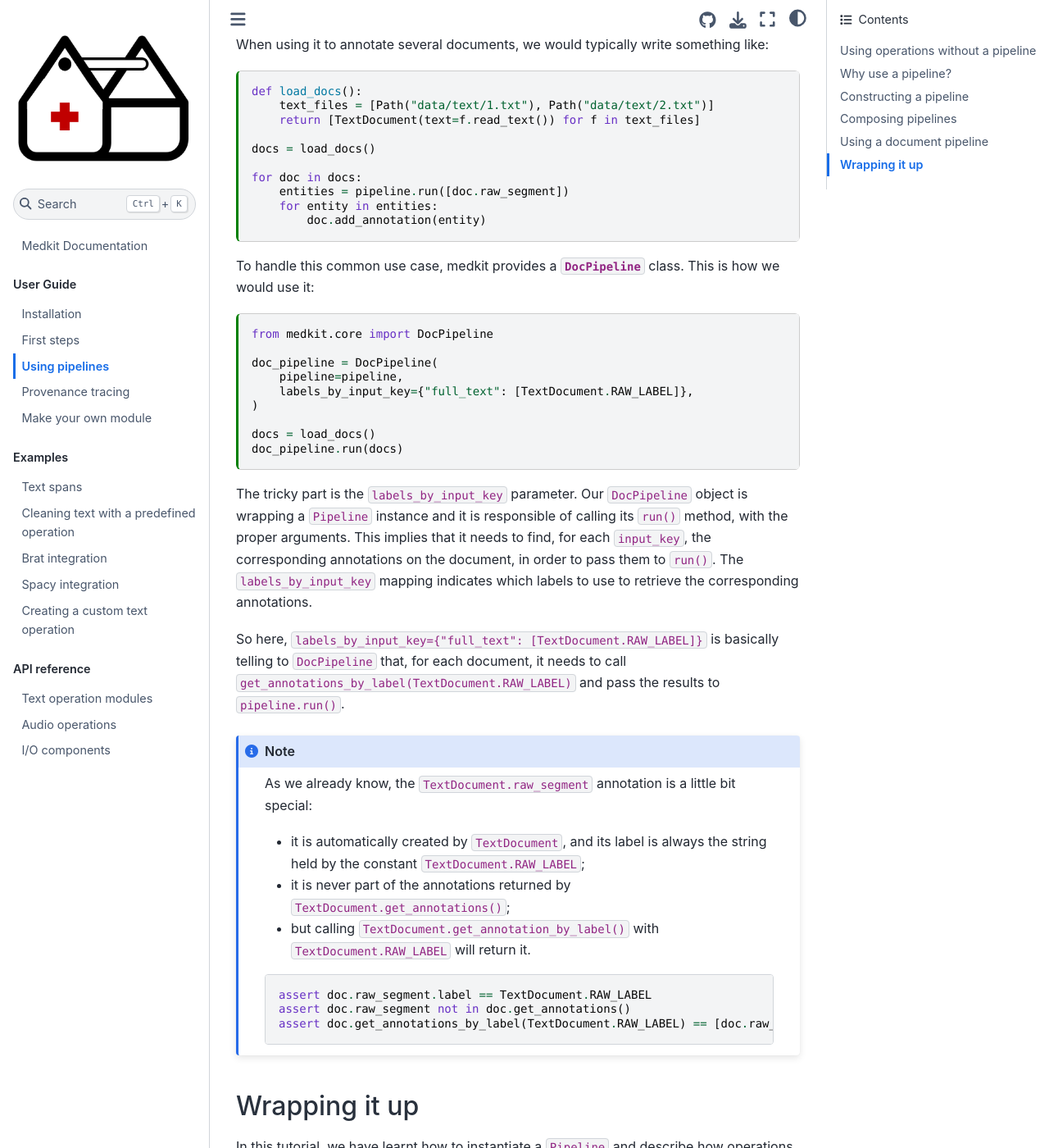
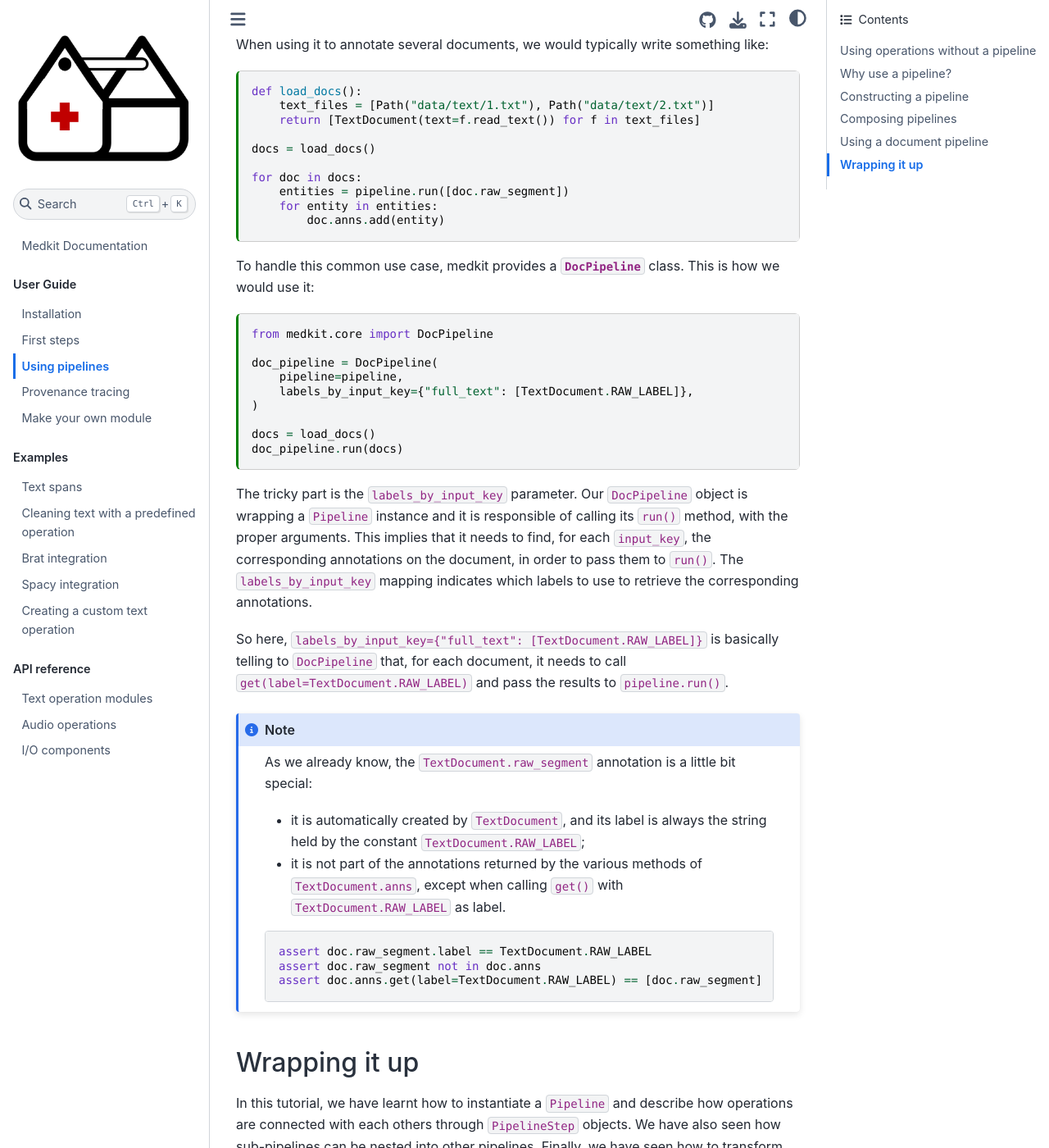
Before and after one commit to TeamHeka/medkit, a Jupyter Book: the page built from docs/user_guide/pipeline.md, in a window 1280 px wide and 1400 px high, scrolled down 5539 px. Shown: the whole window at 82% size. Built offline with Jupyter Book 1.0.4 settings and Sphinx 7.4.7 and the Sphinx Book theme 1.1.4, drawn with Linux system fonts in a browser that asks for light colours; pages that are not in the unit, such as notebooks, are missing from menus.

Commit message:
Use Document.anns in docs

````diff
--- a/docs/user_guide/pipeline.md
+++ b/docs/user_guide/pipeline.md
@@ -311,7 +311,7 @@ docs = load_docs()
 for doc in docs:
     entities = pipeline.run([doc.raw_segment])
     for entity in entities:
-        doc.add_annotation(entity)
+        doc.anns.add(entity)
 ```
 
 To handle this common use case, medkit provides a
@@ -338,23 +338,21 @@ to retrieve the corresponding annotations.
 
 So here, `labels_by_input_key={"full_text": [TextDocument.RAW_LABEL]}` is
 basically telling to `DocPipeline` that, for each document, it needs to call
-`get_annotations_by_label(TextDocument.RAW_LABEL)` and pass the results to
-`pipeline.run()`.
+`get(label=TextDocument.RAW_LABEL)` and pass the results to `pipeline.run()`.
 
 ```{note}
 As we already know, the `TextDocument.raw_segment` annotation is a little bit
 special:
  - it is automatically created by `TextDocument`, and its label is always the
    string held by the constant `TextDocument.RAW_LABEL`;
- - it is never part of the annotations returned by
-   `TextDocument.get_annotations()`;
- - but calling `TextDocument.get_annotation_by_label()` with
-   `TextDocument.RAW_LABEL` will return it.
+ - it is not part of the annotations returned by the various methods of
+   `TextDocument.anns`, except when calling
+   `get()` with `TextDocument.RAW_LABEL` as label.
 
 ```python
 assert doc.raw_segment.label == TextDocument.RAW_LABEL
-assert doc.raw_segment not in doc.get_annotations()
-assert doc.get_annotations_by_label(TextDocument.RAW_LABEL) == [doc.raw_segment]
+assert doc.raw_segment not in doc.anns
+assert doc.anns.get(label=TextDocument.RAW_LABEL) == [doc.raw_segment]
 ```
 
 ## Wrapping it up
````
Also changed, not shown: docs/examples/brat_io.md (+3 -3 lines), docs/examples/spacy_io.md (+4 -4 lines), docs/user_guide/first_steps.md (+2 -2 lines).
